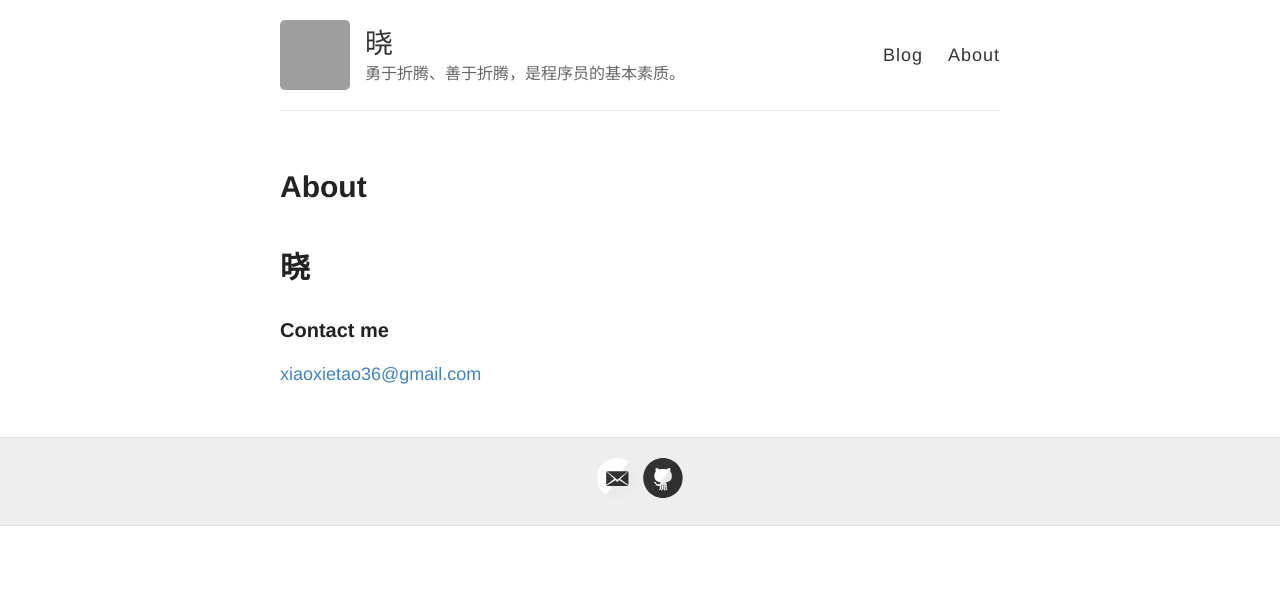
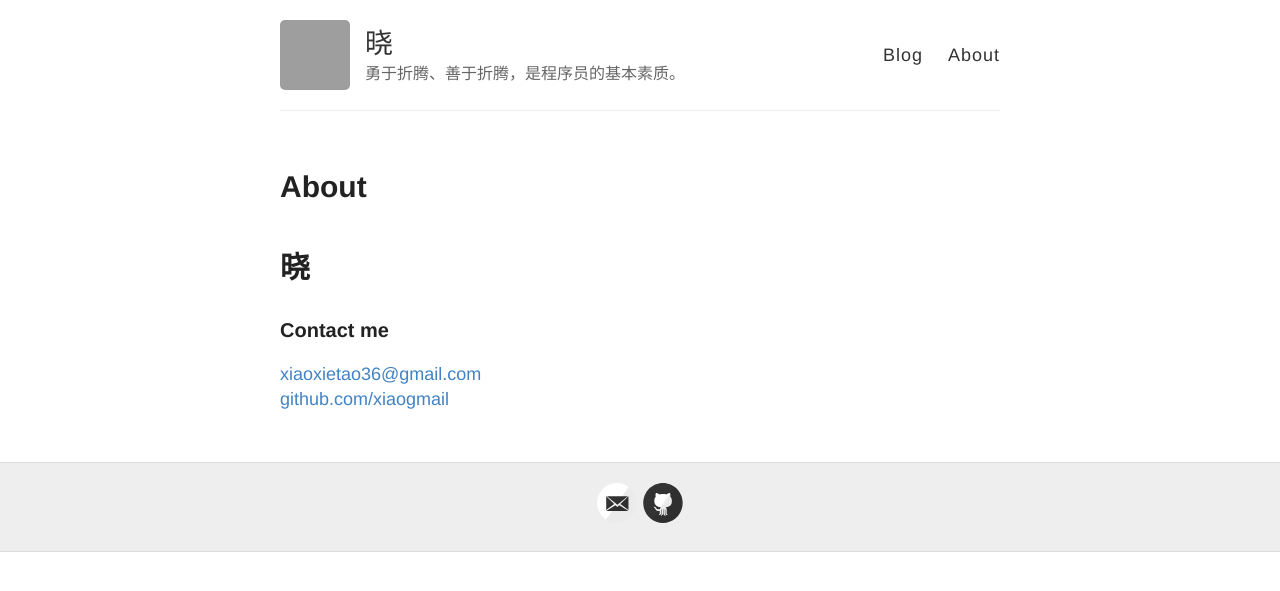
Before and after one commit to xiaogmail/xiaogmail.github.io.pass, a Jekyll site: the page built from about.md, in a window 1280 px wide. Shown: the top 591 px of the page. Built offline with Jekyll 4.4.1, drawn with Linux system fonts in a browser that asks for light colours; grey boxes are pictures that could not be loaded.

Commit message:
add my github homepage address

```diff
--- a/about.md
+++ b/about.md
@@ -8,4 +8,5 @@ permalink: /about/
 
 ### Contact me
 
-[xiaoxietao36@gmail.com](mailto:xiaoxietao36@gmail.com)
+[xiaoxietao36@gmail.com](mailto:xiaoxietao36@gmail.com)<br>
+[github.com/xiaogmail](https://github.com/xiaogmail)
```
